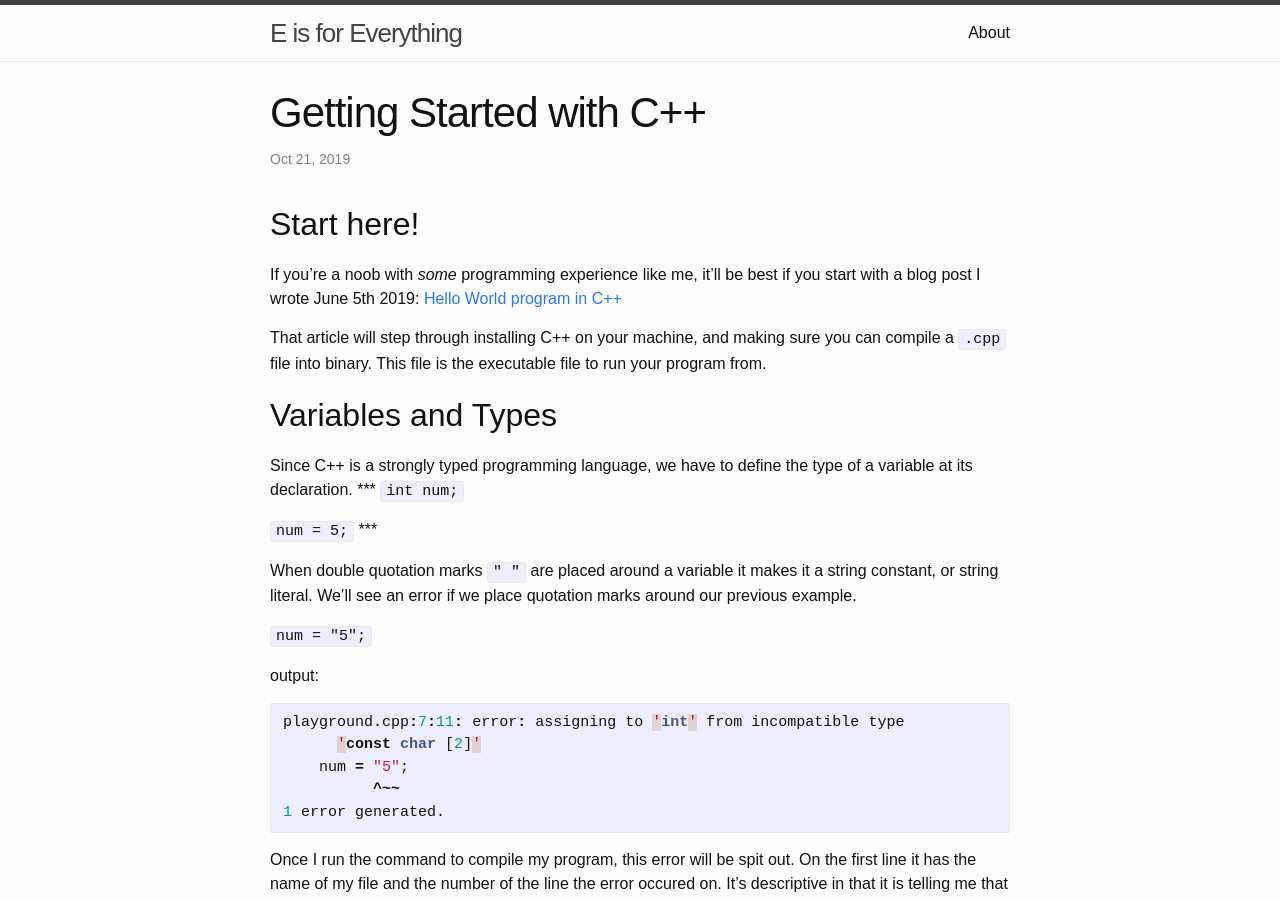
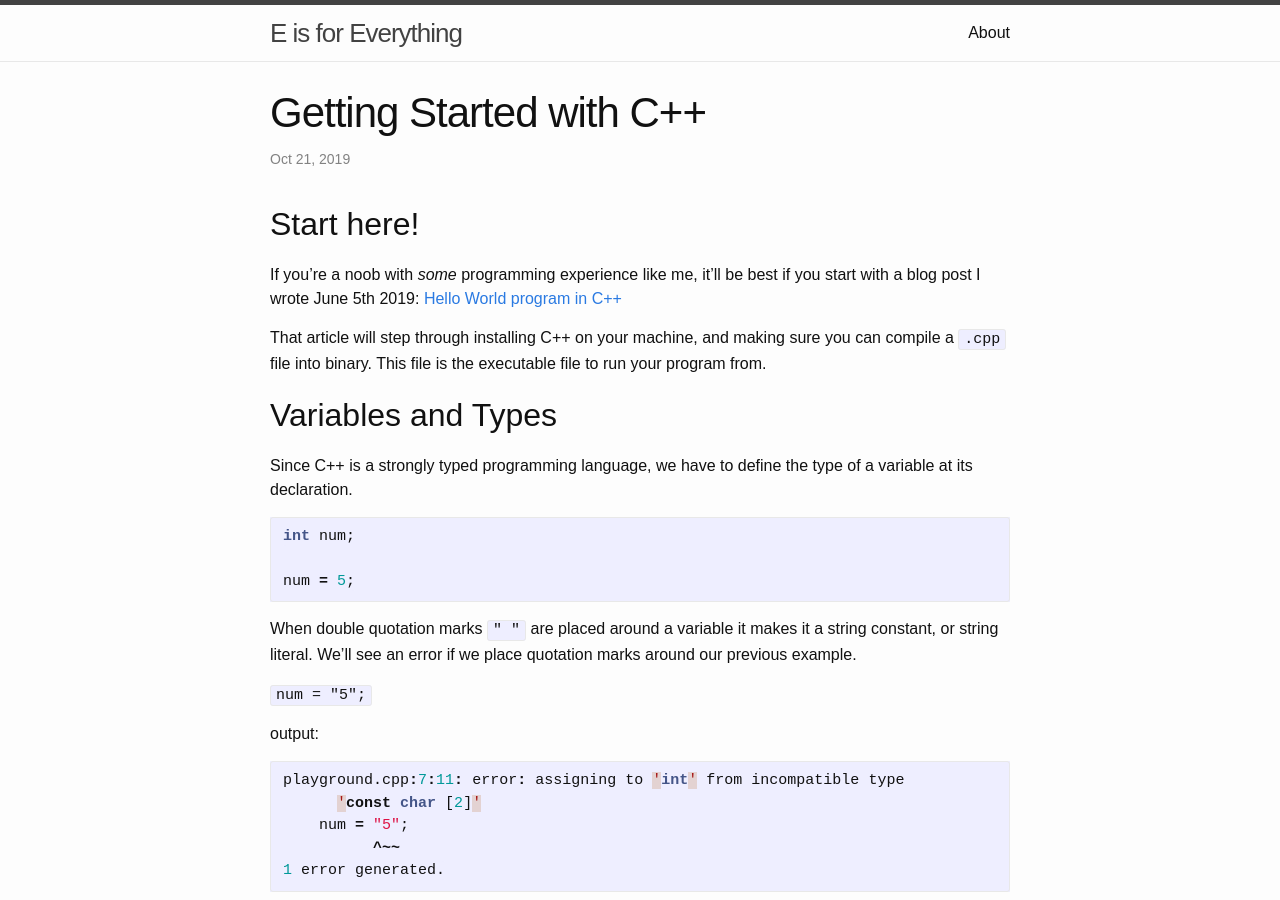
Before and after one commit to emilyannemoses/blog, a Jekyll site: the page built from _posts/2019-10-21-cpp.md, in a window 1280 px wide and 900 px high. Built offline with Jekyll 4.4.1, drawn with Linux system fonts in a browser that asks for light colours; some of the changed text lies outside the part shown.

Commit message:
fixing errors

````diff
--- a/_posts/2019-10-21-cpp.md
+++ b/_posts/2019-10-21-cpp.md
@@ -12,11 +12,12 @@ That article will step through installing C++ on your machine, and making sure y
 ## Variables and Types
 
 Since C++ is a strongly typed programming language, we have to define the type of a variable at its declaration.
-***
-`int num;`
 
-`num = 5;`
-***
+```cpp
+int num;
+
+num = 5;
+```
 
 When double quotation marks `" "` are placed around a variable it makes it a string constant, or string literal. We'll see an error if we place quotation marks around our previous example.
 
@@ -177,8 +178,11 @@ int main()
 
 NOTE on finding the size of a data type:
 
-`int myNumber = 555;`
-`cout << "The size of this variable is " << sizeof(myNumber);`
+```cpp
+int myNumber = 555;
+
+cout << "The size of this variable is " << sizeof(myNumber);
+```
 
 Output: `The size of this variable is 4`
 
@@ -282,4 +286,4 @@ E
 <h4>Got Questions❓, Comments 🗣 or Edits ✍</h4>
 <h5>Use the Twitter thread below and hashtag <a href="https://twitter.com/hashtag/e4everything?f=tweets&vertical=default&lang=en" target="_blank">#E4Everything</a> to get in touch with me regarding this blog post:</h5>
 
-<span><a href="https://eamoses.github.io/blog/2019/09/05/cookies.html" style="float:left;">Previous: Cookies</a><a href="https://eamoses.github.io/blog/2019/11/02/cpp-continued.html" style="float:right;">Next: TBD</a></span>
+<span><a href="https://eamoses.github.io/blog/2019/09/05/cookies.html" style="float:left;">Previous: Cookies</a><a href="https://eamoses.github.io/blog/2019/11/02/cpp-continued.html" style="float:right;">Next: C++ Continued</a></span>
````
Also changed, not shown: _posts/2019-11-02-cpp-continued.md (+1 -1 lines).
